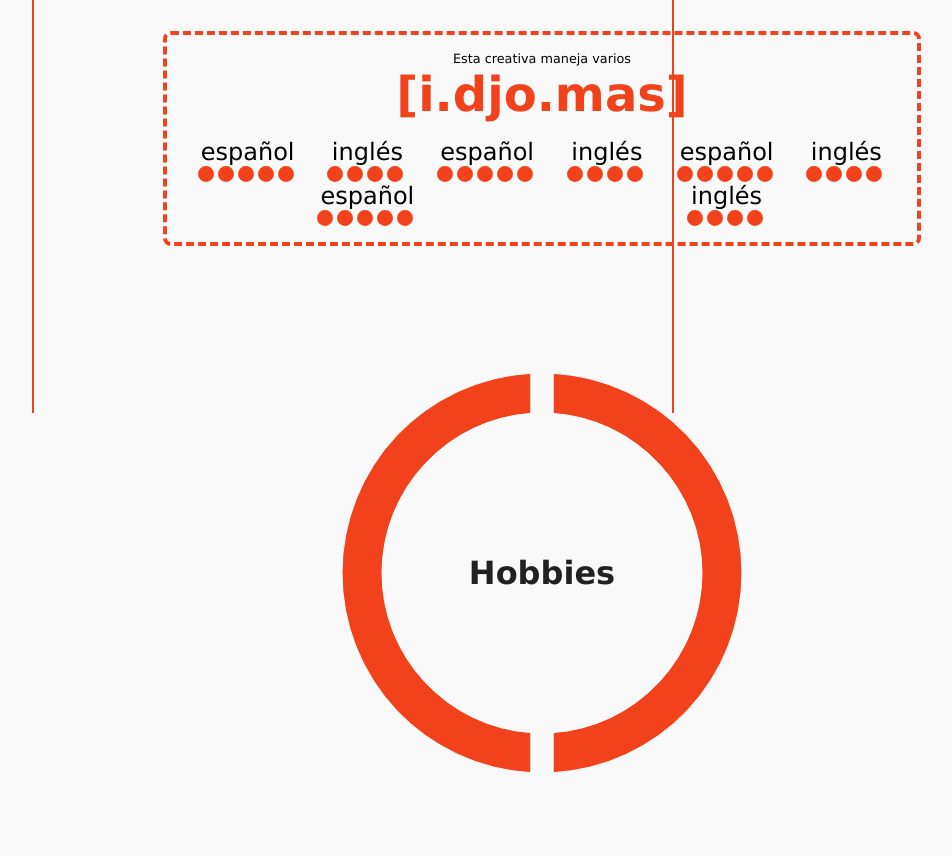
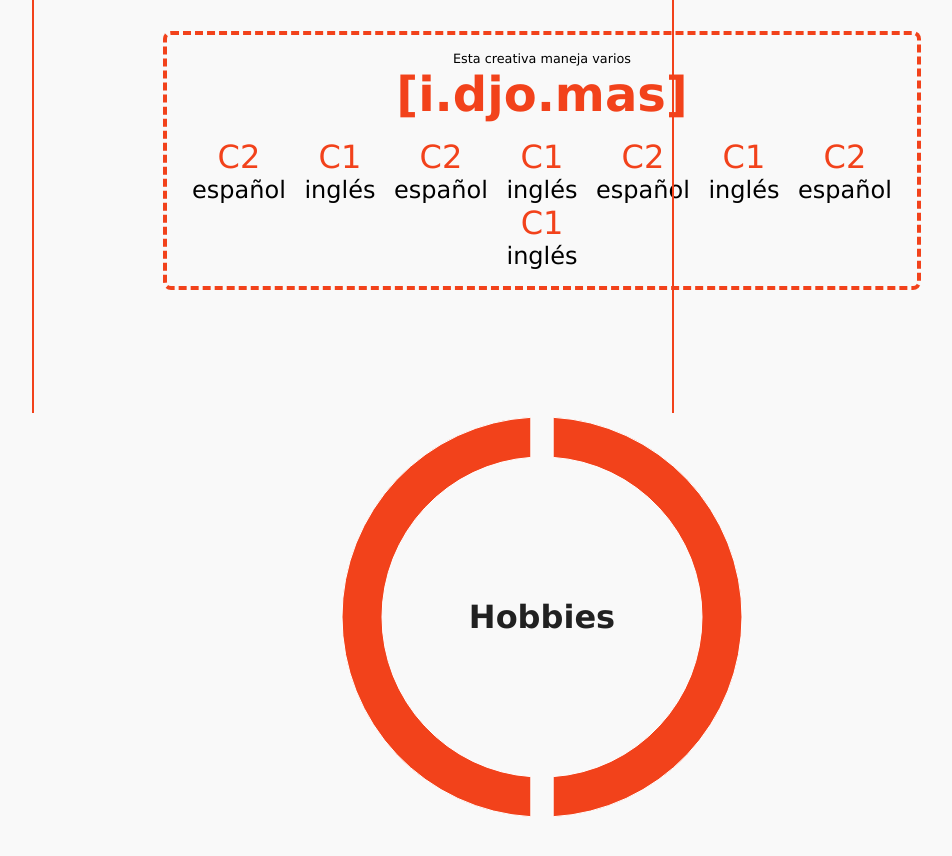
Before and after one commit to BelenPeluffo/curriculum-vitae, a React (Vite) app: page / in a window 1280 px wide. Shown: the part 1400-2256 px from the top of the page, without its empty margins (98-1050 px from the left). Built offline with nearby package versions, Linux system fonts and the light colour scheme.

Commit message:
refactor (LanguageItem): changes language rating system.

```diff
--- a/src/components/LanguageItem/LanguageItem.jsx
+++ b/src/components/LanguageItem/LanguageItem.jsx
@@ -1,10 +1,6 @@
 import styles from "../../app.module.css";
-import OrangeCircle from "../../assets/images/circle1.svg";
 
 const LanguageItem = ({ language, rating }) => {
-  const ratingArray = Array(rating).fill(
-    <img src={OrangeCircle} width={16} style={{ paddingRight: 4 }}/>
-  );
   const xPadding = 8;
   return (
     <div
@@ -17,10 +13,12 @@ const LanguageItem = ({ language, rating }) => {
         paddingRight: xPadding,
       }}
     >
+      <div
+        style={{ fontSize: "var(--subtitle-size)", color: "var(--brand-orange)" }}
+      >
+        {rating.toUpperCase()}
+      </div>
       <div className={styles.languageItem}>{language}</div>
-      <div style={{ display: "flex", justifyContent: "center" }}>
-        {ratingArray.map((item) => item)}
-      </div>
     </div>
   );
 };
--- a/src/pages/Home.jsx
+++ b/src/pages/Home.jsx
@@ -48,14 +48,14 @@ const mockBio = {
   subtitle: "con interés por el diseño",
 };
 const mockLanguages = [
-  { language: "español", rating: 5 },
-  { language: "inglés", rating: 4 },
-  { language: "español", rating: 5 },
-  { language: "inglés", rating: 4 },
-  { language: "español", rating: 5 },
-  { language: "inglés", rating: 4 },
-  { language: "español", rating: 5 },
-  { language: "inglés", rating: 4 },
+  { language: "español", rating: 'c2' },
+  { language: "inglés", rating: 'c1' },
+  { language: "español", rating: 'c2' },
+  { language: "inglés", rating: 'c1' },
+  { language: "español", rating: 'c2' },
+  { language: "inglés", rating: 'c1' },
+  { language: "español", rating: 'c2' },
+  { language: "inglés", rating: 'c1' },
 ];
 const mockHobbies = [
   { label: "Idiomas", value: 100, description: "Me gustan los idiomas" },
```
